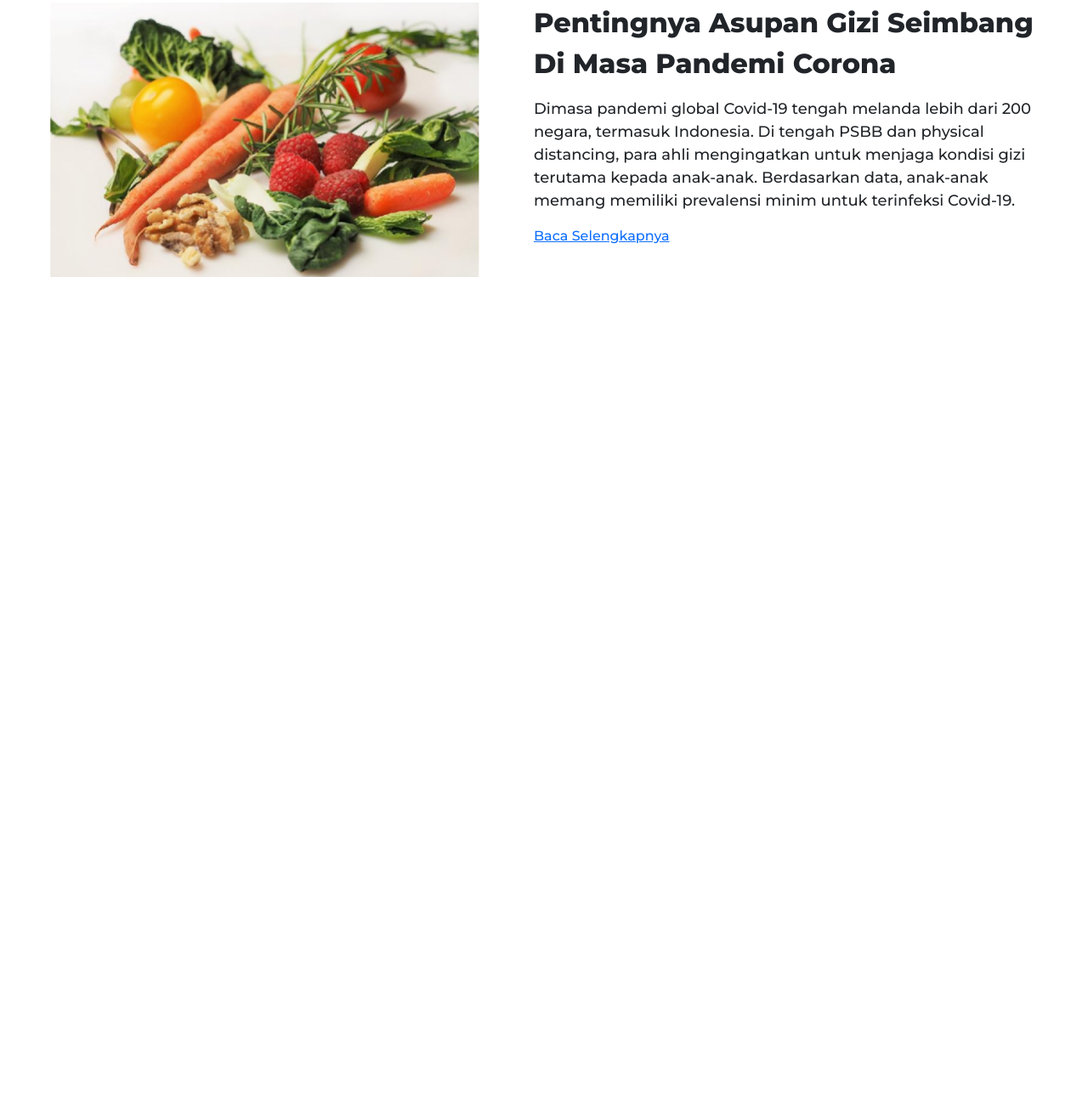
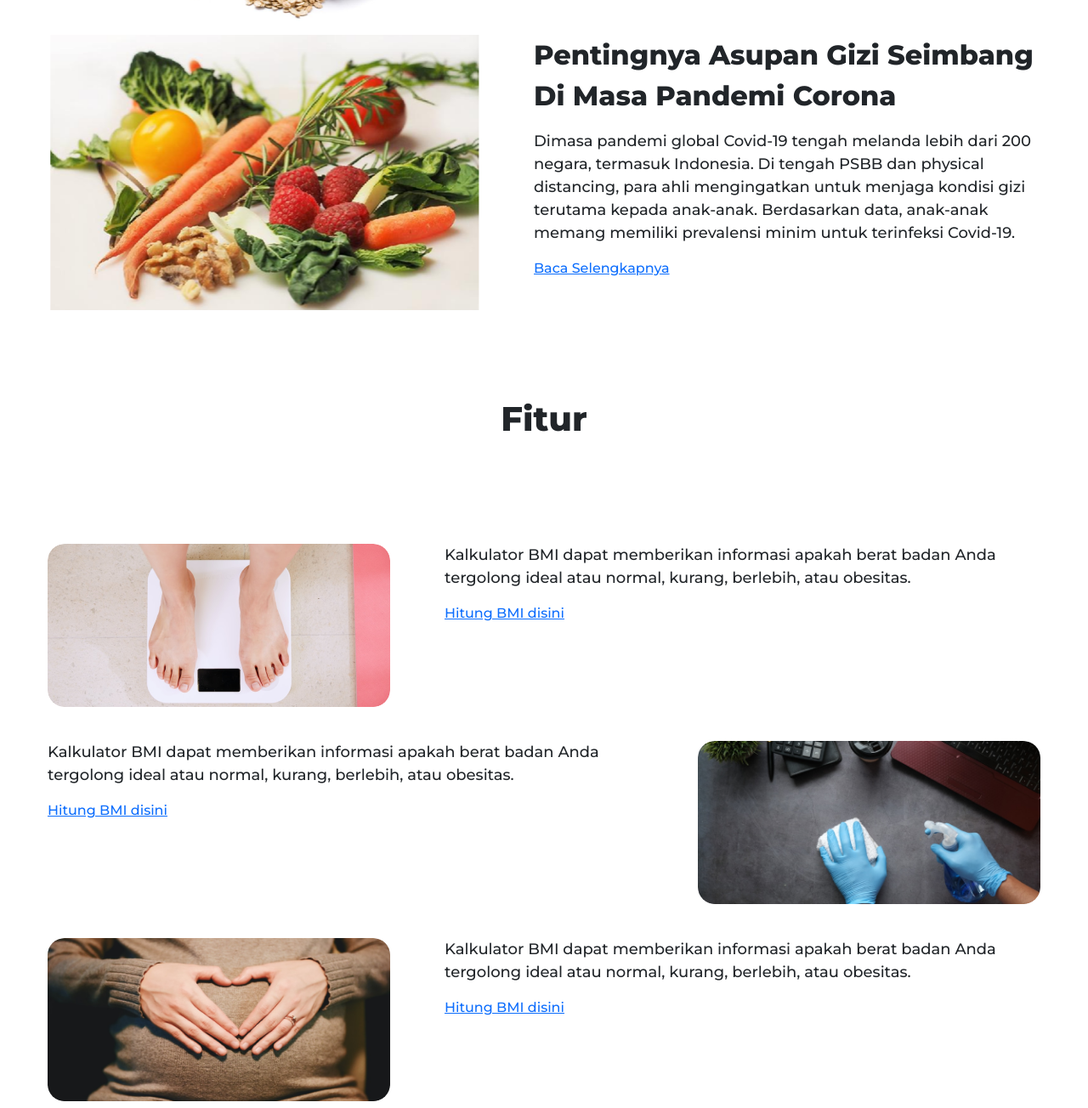
Before and after one commit to JeremiaSihombing/Macro-WellBeing-Group1, a plain HTML site: page index.html in a window 1280 px wide. Shown: the part 2025-3329 px from the top of the page at 85% size. Before the commit the page ends 2359 px from the top, so only its background shows below. Drawn offline with nearby package versions, Linux system fonts and the light colour scheme.

Commit message:
add gambar fitur dan section fitur

```diff
--- a/index.html
+++ b/index.html
@@ -88,7 +88,7 @@
 
   <div class="d-flex justify-content-center mx-5 gap-5"  >
     <div class="p-2">
-      <img src="images/article1.png" alt="" style="width: 508px; height: 324; ">
+      <img src="images/article1.png" alt="" style="width: 508px; height: 324px; ">
     </div>
     <div class="p-2 ">
       <p style="font-size: 32px; font-weight: 800; text-align: left; ">Pentingnya diet bagi Kesehatan</p>
@@ -99,7 +99,7 @@
 
   <div class="d-flex justify-content-center mx-5 gap-5"  >
     <div class="p-2">
-      <img src="images/article2.png" alt="" style="width: 508px; height: 324; ">
+      <img src="images/article2.png" alt="" style="width: 508px; height: 324px; ">
     </div>
     <div class="p-2 ">
       <p style="font-size: 32px; font-weight: 800; text-align: left; ">Makanan untuk menaikkan Berat Badan</p>
@@ -110,7 +110,7 @@
 
   <div class="d-flex justify-content-center mx-5 gap-5"  >
     <div class="p-2">
-      <img src="images/article3.png" alt="" style="width: 508px; height: 324; ">
+      <img src="images/article3.png" alt="" style="width: 508px; height: 324px; ">
     </div>
     <div class="p-2 ">
       <p style="font-size: 32px; font-weight: 800; text-align: left; ">Pentingnya Asupan Gizi Seimbang Di Masa Pandemi Corona</p>
@@ -119,6 +119,42 @@
     </div>
   </div>
 
+  <div id="fitur"  >
+    <h1 style="padding-bottom: 107px;"><strong>Fitur</strong></h1>
+
+
+  <div class="d-flex justify-content-center mx-5 gap-5"  >
+    <div class="p-2">
+      <img src="images/fitur1.png" alt="" style="width: 403px; height: 192px; border-radius: 20px; ">
+    </div>
+    <div class="p-2 ">
+      <p style="font-size: 18px; text-align: left; font-weight: 100;">Kalkulator BMI dapat memberikan informasi apakah berat badan Anda tergolong ideal atau normal, kurang, berlebih, atau obesitas.</p>
+      <span><a href="">Hitung BMI disini</a></span>
+    </div>
+  </div>
+    <br>
+  <div class="d-flex justify-content-center mx-5 gap-5"  style="">
+    <div class="p-2">
+      <p style="font-size: 18px; text-align: left; font-weight: 100;">Kalkulator BMI dapat memberikan informasi apakah berat badan Anda tergolong ideal atau normal, kurang, berlebih, atau obesitas.</p>
+      <span><a href="">Hitung BMI disini</a></span>
+    </div>
+    <div class="p-2 ">
+
+      <img src="images/fitur2.png" alt="" style="width: 403px; height: 192px; border-radius: 20px; ">
+
+    </div>
+  </div>
+  <br>
+
+  <div class="d-flex justify-content-center mx-5 gap-5"  >
+    <div class="p-2">
+      <img src="images/fitur3.png" alt="" style="width: 403px; height: 192px; border-radius: 20px; ">
+    </div>
+    <div class="p-2 ">
+      <p style="font-size: 18px; text-align: left; font-weight: 100;">Kalkulator BMI dapat memberikan informasi apakah berat badan Anda tergolong ideal atau normal, kurang, berlebih, atau obesitas.</p>
+      <span><a href="">Hitung BMI disini</a></span>
+    </div>
+  </div>
 
 
 
```
Also changed, not shown: images/fitur1.png (added), images/fitur2.png (added), images/fitur3.png (added).
